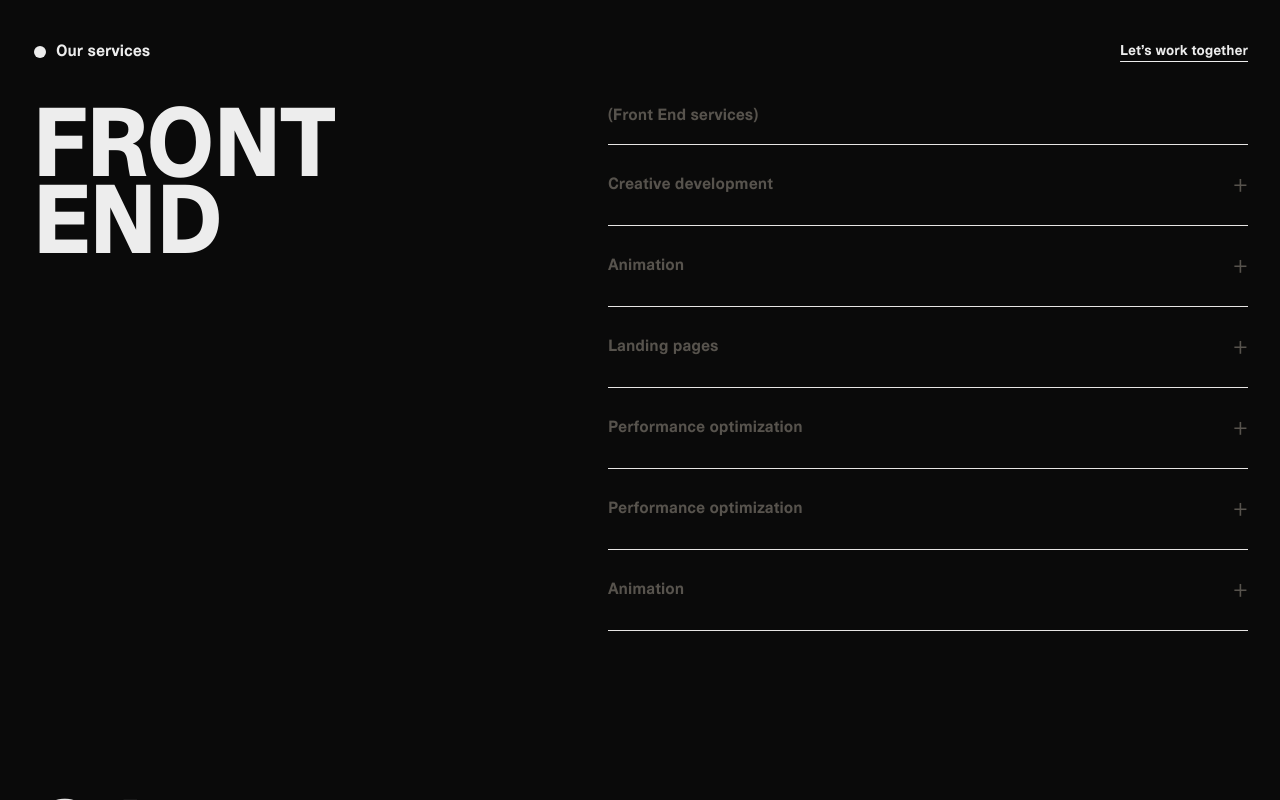
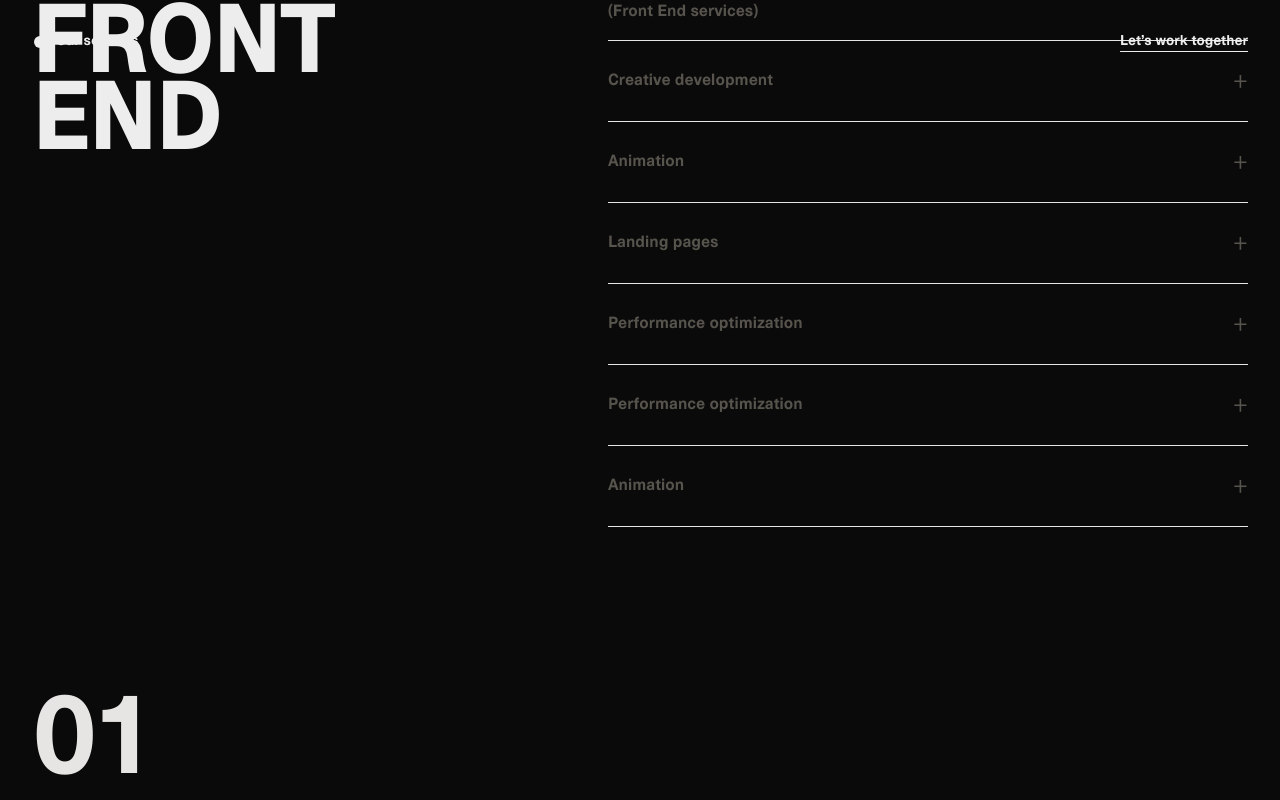
Before and after one commit to vli777/plaid, a Next.js app in the folder landing/: page / in a window 1280 px wide. Built offline with nearby package versions, Linux system fonts and the light colour scheme; no server answers.

Commit message:
refactor(Header): adjust padding and font size for improved layout

```diff
--- a/landing/src/components/Header.tsx
+++ b/landing/src/components/Header.tsx
@@ -18,8 +18,10 @@ export default function Header({ title, cta, className = "" }: HeaderProps) {
   return (
     <header
       className={`
+        fixed top-0 left-0 w-full z-50
         flex items-center justify-between
-        px-8 py-4 my-6
+        px-8 my-8
+        bg-transparent
         ${className}
       `}
     >
@@ -33,7 +35,7 @@ export default function Header({ title, cta, className = "" }: HeaderProps) {
         >
           <circle cx="8" cy="8" r="6" fill="currentColor" />
         </svg>
-        <h1 className="font-bold text-md">{title}</h1>
+        <h1 className="font-bold text-sm">{title}</h1>
       </div>
 
       {cta && (
```
